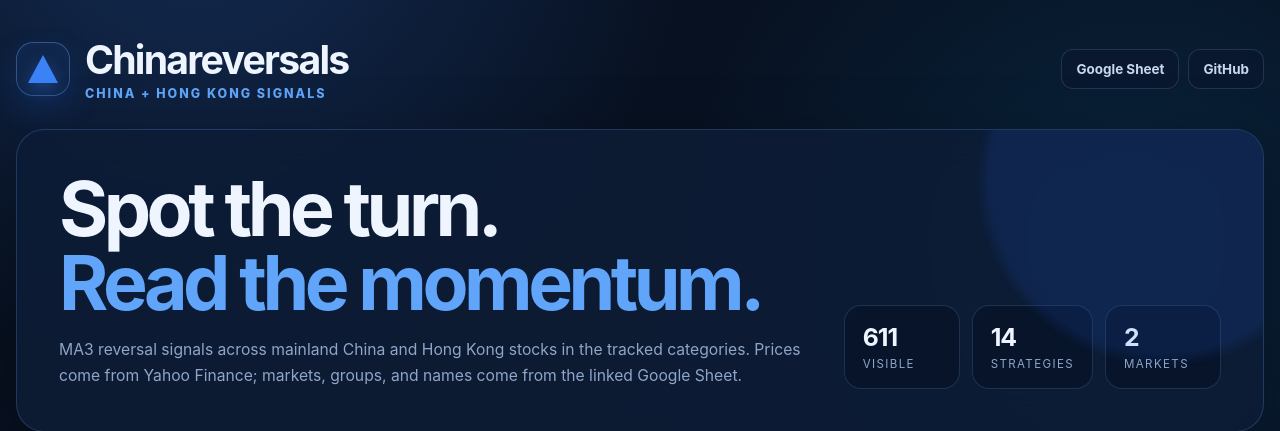
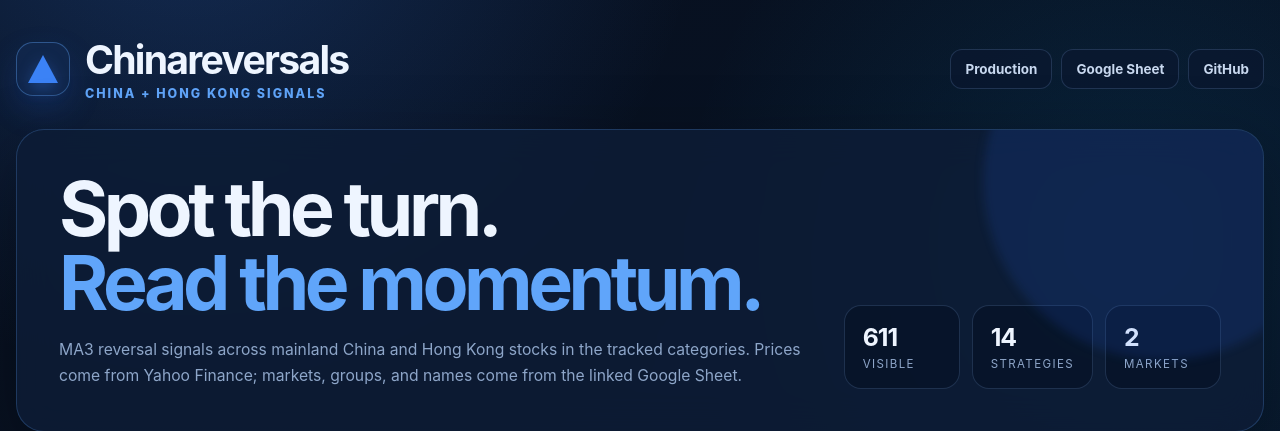
Before and after one commit to rolandtalk/Chinareversals, a Flask app: page / in a window 1280 px wide. Shown: the top 431 px of the page. Run offline with Flask 3, Linux system fonts and the light colour scheme; data comes from the database, SQL or seed files in the repository; data that the repository does not hold is empty; some libraries are stand-ins or nearby versions.

Commit message:
Add production link to app header

```diff
--- a/app.py
+++ b/app.py
@@ -28,6 +28,9 @@ app = Flask(__name__, static_folder="static", template_folder="templates")
 CORS(app)
 
 APP_BASE_URL = os.getenv("APP_BASE_URL", "http://127.0.0.1:5000").rstrip("/")
+PRODUCTION_URL = os.getenv(
+    "PRODUCTION_URL", "https://chinareversals-production.up.railway.app"
+).rstrip("/")
 GITHUB_REPO_URL = os.getenv(
     "GITHUB_REPO_URL", "https://github.com/rolandtalk/Chinareversals"
 )
@@ -635,6 +638,7 @@ def database_summary() -> dict:
 def inject_links():
     return {
         "base_url": APP_BASE_URL,
+        "production_url": PRODUCTION_URL,
         "github_repo_url": GITHUB_REPO_URL,
         "google_sheet_url": GOOGLE_SHEET_URL,
     }
--- a/templates/index.html
+++ b/templates/index.html
@@ -185,6 +185,7 @@
         <div><h1>Chinareversals</h1><p class="eyebrow">China + Hong Kong signals</p></div>
       </div>
       <nav class="links" aria-label="Project links">
+        <a class="link" href="{{ production_url }}" target="_blank" rel="noopener">Production</a>
         <a class="link" href="{{ google_sheet_url }}" target="_blank" rel="noopener">Google Sheet</a>
         <a class="link" href="{{ github_repo_url }}" target="_blank" rel="noopener">GitHub</a>
       </nav>
```
Also changed, not shown: tests/test_app.py (+2 -0 lines), README.md.
